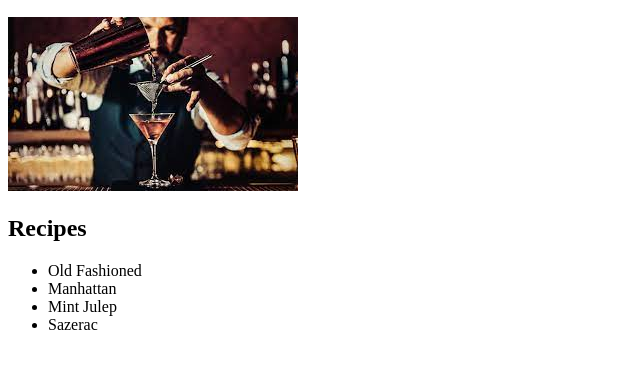
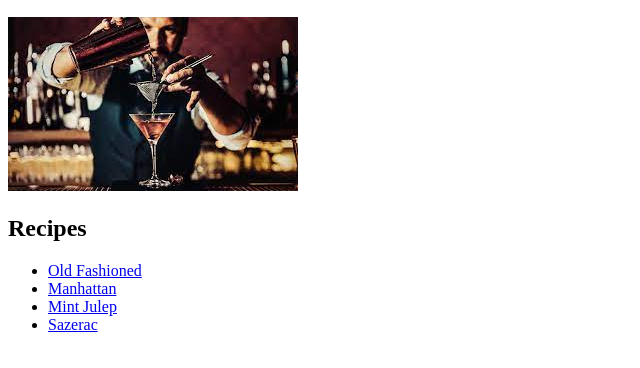
Before and after one commit to jkenton21/odin-recipes, a plain HTML site: page index.html in a window 1280 px wide. Shown: the part 110-478 px from the top of the page, without its empty margins (0-640 px from the left). Drawn offline with Linux system fonts and the light colour scheme.

Commit message:
add links for navigation

```diff
--- a/index.html
+++ b/index.html
@@ -12,10 +12,10 @@
     <img src="img/bartender.jpg" atl+"Bartender">
     <h2>Recipes</h2>
     <ul>
-        <li>Old Fashioned</li>
-        <li>Manhattan</li>
-        <li>Mint Julep</li>
-        <li>Sazerac</li>
+        <li><a href="recipes/oldfashioned.html">Old Fashioned</a></li>
+        <li><a href="recipes/manhattan.html">Manhattan</a></li>
+        <li><a href="recipes/mintjulep.html">Mint Julep</a></li>
+        <li><a href="recipes/sazerac.html">Sazerac</a></li>
     </ul>
 </body>
 </html>
```
Also changed, not shown: recipes/manhattan.html (+1 -0 lines), recipes/mintjulep.html (+1 -0 lines), recipes/oldfashioned.html (+1 -0 lines), recipes/sazerac.html (+1 -0 lines).
